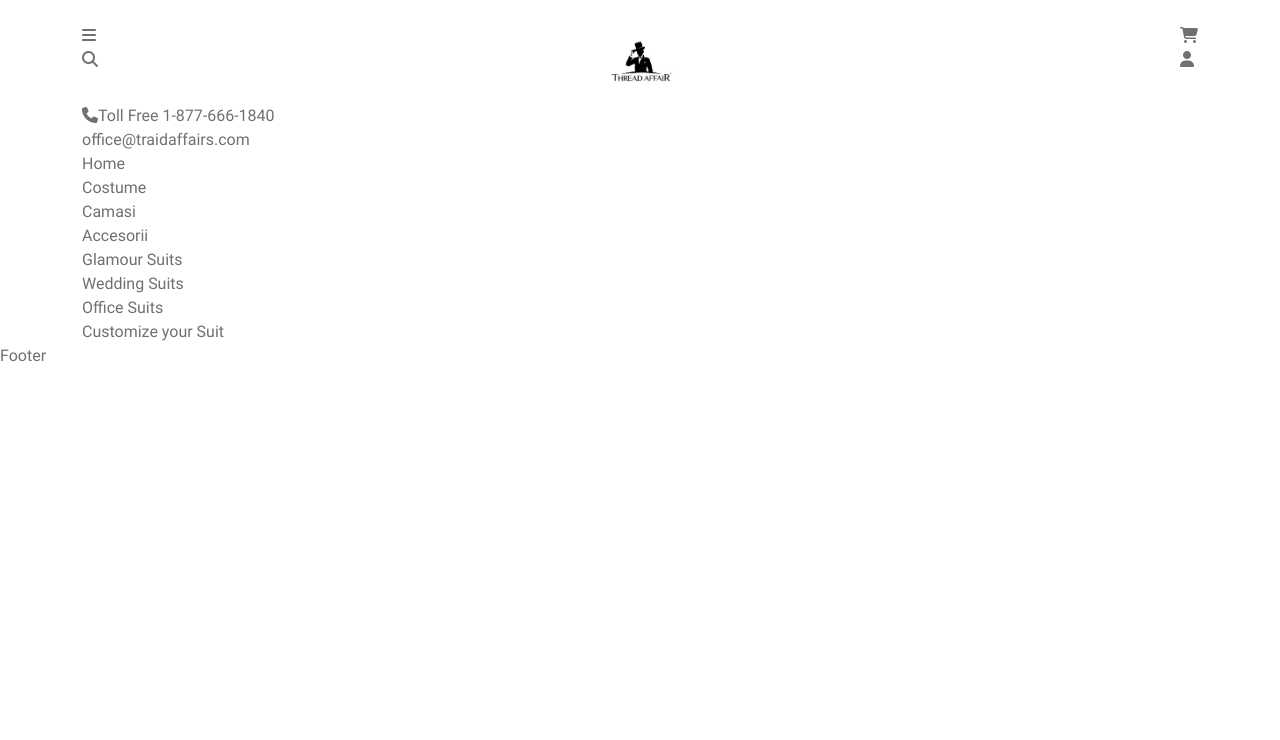
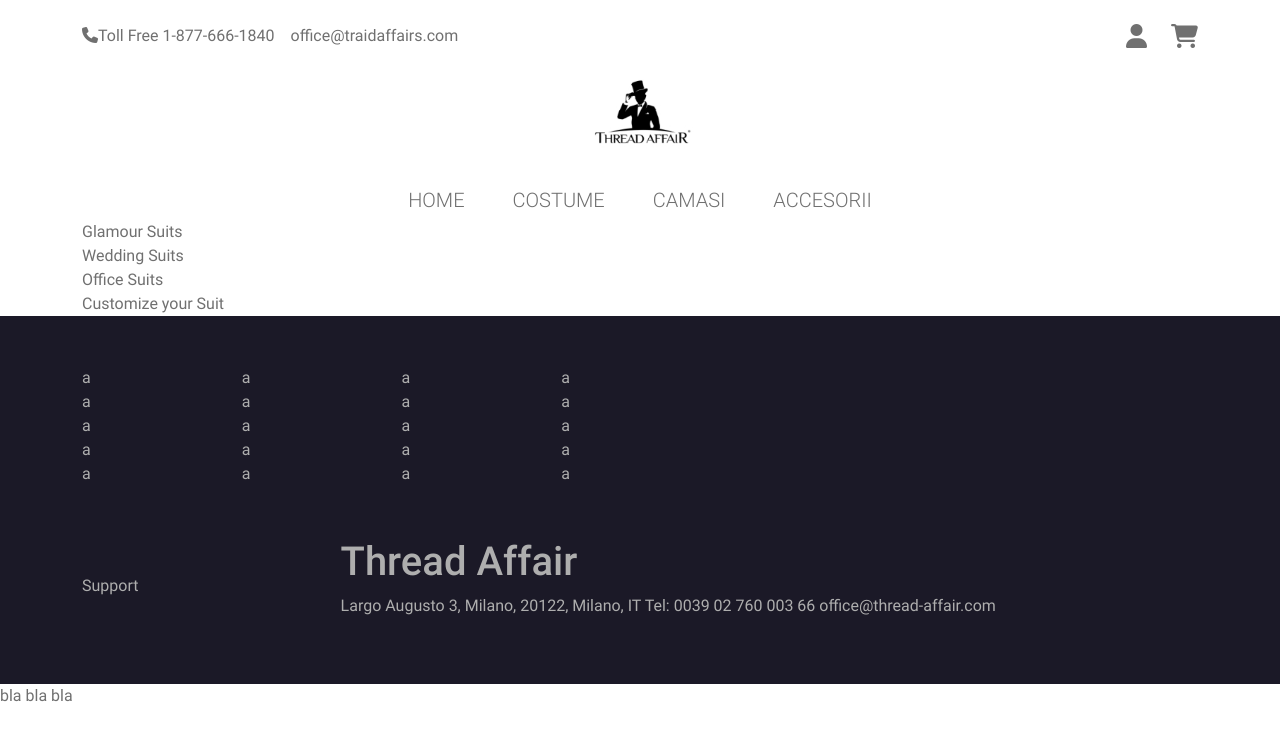
Before and after one commit to Hustlingz/ta-hustlingz-pixellab-responsive, a Next.js app: page / in a window 1280 px wide. Shown: the top 740 px of the page. Built offline with nearby package versions, Linux system fonts and the light colour scheme.

Commit message:
Thread Affair Update!

```diff
--- a/src/app/styles/_variables.scss
+++ b/src/app/styles/_variables.scss
@@ -7,3 +7,4 @@ $gray-tertiary: #aeaeae;
 
 $black: #000;
 $white: #fff;
+$main-bg: #1b1927;
--- a/src/app/styles/common/_footer.scss
+++ b/src/app/styles/common/_footer.scss
@@ -0,0 +1,59 @@
+.footer {
+  &-primary {
+    background: $main-bg;
+    color: $gray-tertiary;
+    padding: 50px 0;
+
+    &-inner {
+      display: grid;
+      grid-template-areas:
+        'nav'
+        'contact'
+        'connect';
+      row-gap: 52px;
+
+      @include media-breakpoint-up(lg) {
+        grid-template-areas:
+          'nav nav'
+          'connect contact';
+      }
+    }
+  }
+
+  &-nav {
+    grid-area: nav;
+    display: flex;
+    flex-wrap: wrap;
+    row-gap: 50px;
+
+    ul {
+      width: 50%;
+    }
+
+    @include media-breakpoint-up(lg) {
+      flex-wrap: nowrap;
+      row-gap: initial;
+      column-gap: 60px;
+      display: grid;
+      grid-template: 1fr / repeat(4, 1fr) 477px;
+
+      ul {
+        width: auto;
+      }
+    }
+  }
+
+  &-contact {
+    grid-area: contact;
+  }
+
+  &-connect {
+    grid-area: connect;
+    justify-self: center;
+
+    @include media-breakpoint-up(lg) {
+      justify-self: start;
+      align-self: center;
+    }
+  }
+}
--- a/src/app/styles/common/_header.scss
+++ b/src/app/styles/common/_header.scss
@@ -7,11 +7,39 @@
   &-search {
     grid-area: 1 / 1 / 2 / 2;
     justify-self: start;
+    align-self: center;
+
+    ul {
+      display: flex;
+      gap: 16px;
+
+      li:first-child {
+        color: $brand-primary;
+      }
+
+      i[class*='fa-'] {
+        font-size: 24px;
+      }
+    }
+  }
+
+  &-contact {
+    ul {
+      display: flex;
+      gap: 16px;
+    }
   }
 
   &-controls {
     grid-area: 1 / 2 / 2 / 3;
     justify-self: end;
+    align-self: center;
+
+    ul {
+      i[class*='fa-'] {
+        font-size: 24px;
+      }
+    }
   }
 
   &-logo {
@@ -20,7 +48,37 @@
     text-align: center;
 
     img {
-      max-width: 80px;
+      max-width: 128px;
+    }
+
+    @include media-breakpoint-up(lg) {
+      grid-row: 2 / 3;
+    }
+  }
+
+  &-primary {
+    .nav-primary {
+      ul {
+        display: flex;
+        gap: 16px;
+        justify-content: center;
+      }
+
+      a {
+        display: block;
+        padding: 8px 16px;
+        font-weight: 300;
+        line-height: 24px;
+        font-size: 20px;
+        text-transform: uppercase;
+        border-radius: 24px;
+        transition: color 0.2s linear, background-color 0.4s ease-in-out;
+
+        &:hover {
+          background: $brand-primary;
+          color: $white;
+        }
+      }
     }
   }
 }
--- a/src/components/common/Footer.jsx
+++ b/src/components/common/Footer.jsx
@@ -1,3 +1,147 @@
 export default function Footer() {
-  return <>Footer</>;
+  return (
+    <>
+      <div className="footer-primary">
+        <div className="footer-primary-inner container">
+          <section className="footer-nav">
+            <ul>
+              <li>
+                <a href="/" title="">
+                  a
+                </a>
+              </li>
+              <li>
+                <a href="/" title="">
+                  a
+                </a>
+              </li>
+              <li>
+                <a href="/" title="">
+                  a
+                </a>
+              </li>
+              <li>
+                <a href="/" title="">
+                  a
+                </a>
+              </li>
+              <li>
+                <a href="/" title="">
+                  a
+                </a>
+              </li>
+            </ul>
+
+            <ul>
+              <li>
+                <a href="/" title="">
+                  a
+                </a>
+              </li>
+              <li>
+                <a href="/" title="">
+                  a
+                </a>
+              </li>
+              <li>
+                <a href="/" title="">
+                  a
+                </a>
+              </li>
+              <li>
+                <a href="/" title="">
+                  a
+                </a>
+              </li>
+              <li>
+                <a href="/" title="">
+                  a
+                </a>
+              </li>
+            </ul>
+
+            <ul>
+              <li>
+                <a href="/" title="">
+                  a
+                </a>
+              </li>
+              <li>
+                <a href="/" title="">
+                  a
+                </a>
+              </li>
+              <li>
+                <a href="/" title="">
+                  a
+                </a>
+              </li>
+              <li>
+                <a href="/" title="">
+                  a
+                </a>
+              </li>
+              <li>
+                <a href="/" title="">
+                  a
+                </a>
+              </li>
+            </ul>
+
+            <ul>
+              <li>
+                <a href="/" title="">
+                  a
+                </a>
+              </li>
+              <li>
+                <a href="/" title="">
+                  a
+                </a>
+              </li>
+              <li>
+                <a href="/" title="">
+                  a
+                </a>
+              </li>
+              <li>
+                <a href="/" title="">
+                  a
+                </a>
+              </li>
+              <li>
+                <a href="/" title="">
+                  a
+                </a>
+              </li>
+            </ul>
+          </section>
+
+          <section className="footer-contact">
+            <h1>
+              <span>Thread Affair</span>
+            </h1>
+
+            <p>
+              Largo Augusto 3, Milano, 20122, Milano, IT Tel: 0039 02 760 003 66
+              office@thread-affair.com
+            </p>
+          </section>
+
+          <section className="footer-connect">
+            <ul>
+              <li>
+                <a href="" title="">
+                  <i className="fa-solid"></i>
+                  Support
+                </a>
+              </li>
+            </ul>
+          </section>
+        </div>
+      </div>
+
+      <div className="footer-secondary">bla bla bla</div>
+    </>
+  );
 }
--- a/src/components/common/Header.jsx
+++ b/src/components/common/Header.jsx
@@ -2,7 +2,7 @@ export default function Header() {
   return (
     <>
       <section className="header-secondary">
-        <div className="header-contac d-none d-lg-block">
+        <div className="header-contact d-none d-lg-block">
           <ul>
             <li>
               <a href="tel:+1-877-666-1840" title="Call us">
@@ -19,7 +19,7 @@ export default function Header() {
           </ul>
         </div>
 
-        <div className="header-search">
+        <div className="header-search d-block d-lg-none">
           <ul>
             <li>
               <button type="button">
@@ -36,7 +36,7 @@ export default function Header() {
         </div>
 
         <div className="header-controls">
-          <ul>
+          <ul className="d-flex gap-4 flex-lg-row-reverse">
             <li>
               <button type="button" title="Cart">
                 <i className="fa-solid fa-cart-shopping"></i>
@@ -58,7 +58,7 @@ export default function Header() {
         </a>
       </section>
 
-      <section className="header-primary">
+      <section className="header-primary d-none d-lg-block">
         <nav className="nav-primary">
           <ul>
             <li>
```
